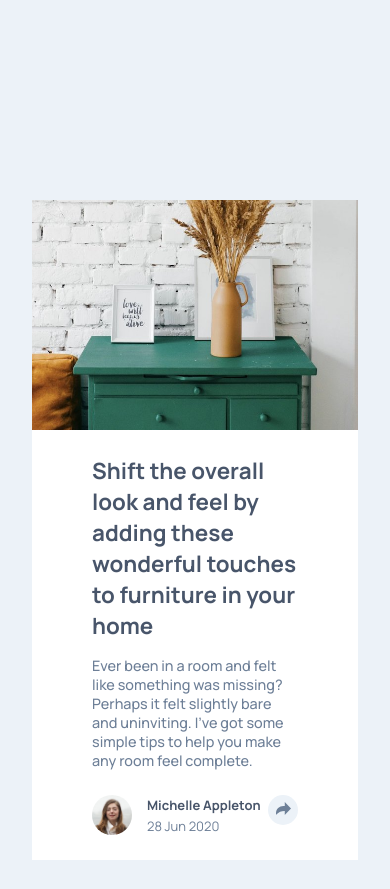
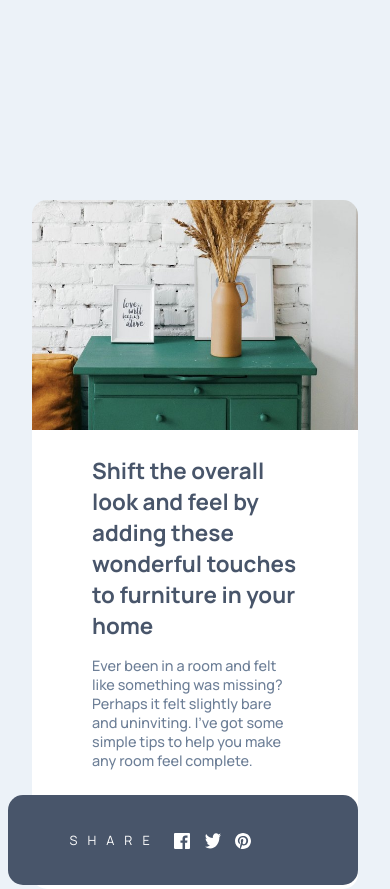
Before and after one commit to ToprakPehleeone/article-preview-component-master, a plain HTML site: page index.html in a window 390 px wide. Both pictures are taken after a click on the element 283 px from the left and 810 px from the top of the page. Before the commit the page ends 860 px from the top, so only its background shows below. Drawn offline with Linux system fonts and the light colour scheme.

Commit message:
updated responsiveness

```diff
--- a/index.html
+++ b/index.html
@@ -22,13 +22,12 @@
   </head>
   <body>
     <main class="main">
-      <section>
+      <section class="section--left">
         <div id="img_section">
-          <img src="./images/drawers.jpg" alt="drawers" id="img">
+          <img src="./images/drawers.jpg" alt="drawers" id="img" />
         </div>
-
       </section>
-      <section id="info_section">
+      <section class="section--right">
         <p class="header_info bold">
           Shift the overall look and feel by adding these wonderful touches to
           furniture in your home
@@ -39,7 +38,7 @@
           you make any room feel complete.
         </p>
         <div id="user_info">
-          <div id="avt-p">
+          <div class="avt-p">
             <img
               src="./images/avatar-michelle.jpg"
               alt="michalle_avatar"
@@ -51,22 +50,32 @@
             </div>
           </div>
 
-
-          <div class="share_btn">
+          <div class="share_popup">
             <img src="./images/icon-share.svg" alt="share" />
+            <div class="share none">
+              <p id="text_share">SHARE</p>
+              <img
+                src="./images/icon-facebook.svg"
+                class="icon_share"
+                alt="facebook_logo"
+              />
+              <img
+                src="./images/icon-twitter.svg"
+                class="icon_share"
+                alt="twitter_logo"
+              />
+              <img
+                src="./images/icon-pinterest.svg"
+                class="icon_share"
+                alt="pinterest_logo"
+              />
+            </div>
+            <div class="triangle none"></div>
           </div>
 
         </div>
-        <div class="share none">
-          <p id="text_share">SHARE</p>
-          <img src="./images/icon-facebook.svg" class="icon_share" alt="facebook_logo" />
-          <img src="./images/icon-twitter.svg" class="icon_share" alt="twitter_logo" />
-          <img src="./images/icon-pinterest.svg" class="icon_share" alt="pinterest_logo" />
-        </div>
-        <div class="triangle none"></div>
       </section>
     </main>
-
 
     <script src="script.js"></script>
   </body>
--- a/script.js
+++ b/script.js
@@ -1,7 +1,7 @@
-const shareBtn = document.querySelector(".share_btn")
+const sharePopup = document.querySelector(".share_popup")
 const share = document.querySelector(".share")
 const trng = document.querySelector(".triangle")
-shareBtn.addEventListener("click", () => {
+sharePopup.addEventListener("click", () => {
 
     share.classList.toggle("none")
     trng.classList.toggle("none")
--- a/style.css
+++ b/style.css
@@ -6,13 +6,12 @@
 
 body {
   background-color: hsl(210, 46%, 95%);
-  font-size: 13px;
+
   font-family: "Manrope";
   padding-inline: 2rem;
 }
 
 .main {
-  overflow: hidden;
   border-radius: 15px;
   max-width: 800px;
   max-height: 280px;
@@ -21,8 +20,8 @@ body {
   margin-top: 200px;
 }
 
-.none{
-    display: none;
+.none {
+  display: none;
 }
 
 .bold {
@@ -35,18 +34,24 @@ body {
 
 #img_section {
   max-width: 290px;
+
 }
 
 #img {
   max-width: 350px;
   height: 280px;
+  border-radius: 15px;
 }
 
-#info_section {
+.section--right {
+  border-top-right-radius: 15px;
+  border-bottom-right-radius: 15px;
   background-color: white;
   padding: 25px 60px;
   max-width: 690px;
 }
+
+
 
 .header_info {
   font-weight: 700;
@@ -66,11 +71,12 @@ body {
   margin-top: 25px;
 }
 
-#avt-p {
+.avt-p {
   display: flex;
 }
 
-.share_btn {
+.share_popup {
+  position: relative;
   width: 30px;
   height: 30px;
   align-content: center;
@@ -78,8 +84,6 @@ body {
   background-color: hsl(210, 46%, 95%);
   border-radius: 50%;
 }
-
-
 
 .user_info_p {
   display: flex;
@@ -94,7 +98,7 @@ body {
 }
 
 #michalle_avtr {
-  max-width: 40px;
+  max-width: 50px;
   border-radius: 50%;
 }
 
@@ -108,8 +112,8 @@ body {
   width: 280px;
   height: 60px;
   position: absolute;
-  top: 330px;
-  right: 500px;
+  bottom: 60px;
+  right: -120px;
 }
 
 .icon_share {
@@ -121,19 +125,18 @@ body {
 }
 
 #text_share {
-    display: inline;
+  display: inline;
   color: white;
   letter-spacing: 10px;
 }
 
 .triangle {
-
   background-color: hsl(217, 19%, 35%);
   width: 25px;
   height: 25px;
   position: absolute;
-  top: 375px;
-  right: 623px;
+  bottom: 50px;
+  left: 2px;
   rotate: 45deg;
 }
 
@@ -141,6 +144,12 @@ body {
   .main {
     flex-direction: column;
     overflow: visible;
+  }
+
+  #michalle_avtr {
+    max-width: 50px;
+    max-height: 50px;
+    border-radius: 50%;
   }
   #img {
     width: 100%;
@@ -150,7 +159,28 @@ body {
     max-height: 230px;
     margin: auto;
   }
-  #info_section {
-    max-width: 100%;
+  .section--right {
+    max-width: 350px;
+    margin: auto;
+    border-top-right-radius: 0;
+    border-bottom-left-radius: 15px;
+  }
+  .share{
+    top: 0px;
+    right: -60px;
+    width: 350px;
+    height: 90px;
+    padding-right: 90px;
+    font-size: .8rem;
+  }
+  .icon_share{
+    width: 1rem;
+    height: 1rem;
+  }
+  .triangle{
+    display: none;
+  }
+  .share_popup{
+    z-index: 2;
   }
 }
```
Lines whose indentation alone changed are shown as unchanged.
